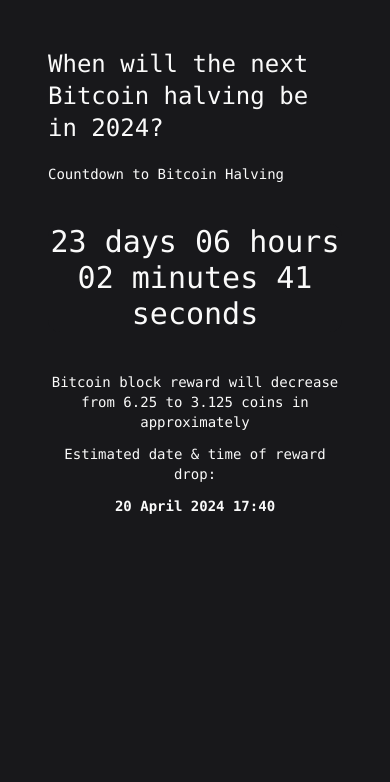
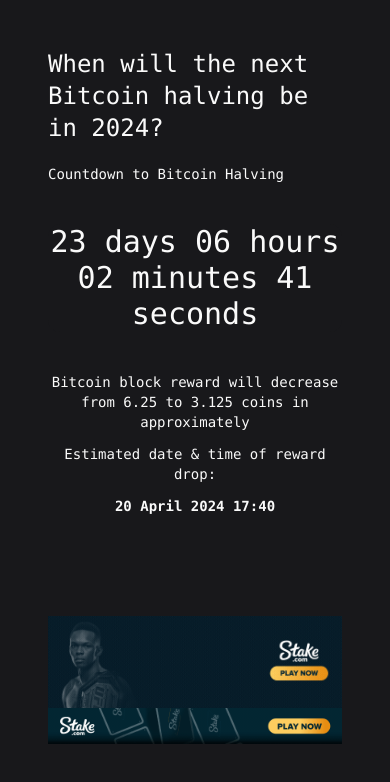
Before and after one commit to lukevinicius/whenisthenexthalving, a Next.js app: page / in a window 390 px wide. Shown: the top 782 px of the page. Built offline with nearby package versions, Linux system fonts and the light colour scheme.

Commit message:
feat: stake and google adsense banners

```diff
--- a/src/app/layout.tsx
+++ b/src/app/layout.tsx
@@ -6,7 +6,7 @@
 const inter = Inter({ subsets: ['latin'] })
 
 export const metadata: Metadata = {
-  title: 'When is the next halving?',
+  title: 'When is the next bitcoin halving?',
   description: 'Find out when the next Bitcoin halving is scheduled to occur.',
 }
 
--- a/src/app/page.tsx
+++ b/src/app/page.tsx
@@ -1,4 +1,9 @@
+import Link from 'next/link'
 import { Countdown } from './countdown'
+import Image from 'next/image'
+
+import stakeMobileBanner from '@/assets/stake/Banners_320x100.gif'
+import stakeDestktopBanner from '@/assets/stake/stakedesktop.gif'
 
 export default async function Home() {
   return (
@@ -19,6 +24,16 @@
             <p className="font-semibold">20 April 2024 17:40</p>
           </div>
         </div>
+        <div className="pt-20 flex justify-center items-center">
+          <Link href="https://stake.com/?c=74kRyiLI">
+            <Image
+              src={stakeMobileBanner}
+              alt="stake-mobile-banner"
+              className="md:hidden"
+            />
+            <Image src={stakeDestktopBanner} alt="stake-desktop-banner" />
+          </Link>
+        </div>
       </div>
     </main>
   )
--- a/src/app/scripts.tsx
+++ b/src/app/scripts.tsx
@@ -6,6 +6,11 @@
       <head>
         <meta name="google-adsense-account" content="ca-pub-9171417617926228" />
         <meta name="google-adsense-account" content="ca-pub-9171417617926228" />
+        <script
+          async
+          src="https://pagead2.googlesyndication.com/pagead/js/adsbygoogle.js?client=ca-pub-9171417617926228"
+          crossOrigin="anonymous"
+        ></script>
       </head>
       <GoogleTagManager gtmId="GTM-PN2MJNS5" />
       <GoogleAnalytics gaId="G-PFVTVSCZQC" />
```
Also changed, not shown: src/assets/stake/Banners_320x100.gif (added), src/assets/stake/stakedesktop.gif (added).
